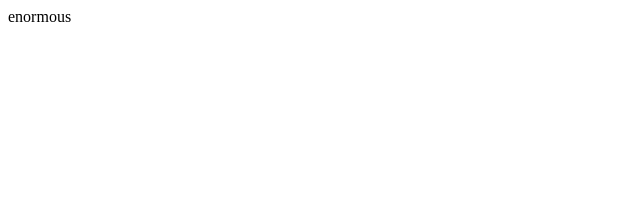
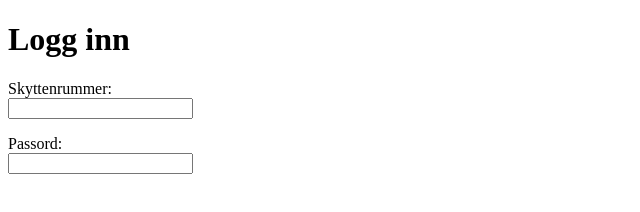
Before and after one commit to Michelsen93/ShootApp_web, a plain HTML site: page index.html in a window 1280 px wide. Shown: the whole page, without its empty margins (0-640 px from the left). Drawn offline with Linux system fonts and the light colour scheme.

```diff
--- a/index.html
+++ b/index.html
@@ -3,9 +3,18 @@
 <head>
     <meta charset="UTF-8">
     <title>Title</title>
-    <size>enormous</size>
+
+</div>
 </head>
 <body>
 
+<div CLASS="LoggInn">
+    <h1>Logg inn</h1>
+    <p>Skyttenrummer: <br> <input type="text" name="skytternummer"></p>
+
+    <p>Passord: <br> <input type="text" name="passord"></p>
+
+</div>
+
 </body>
 </html>
```
